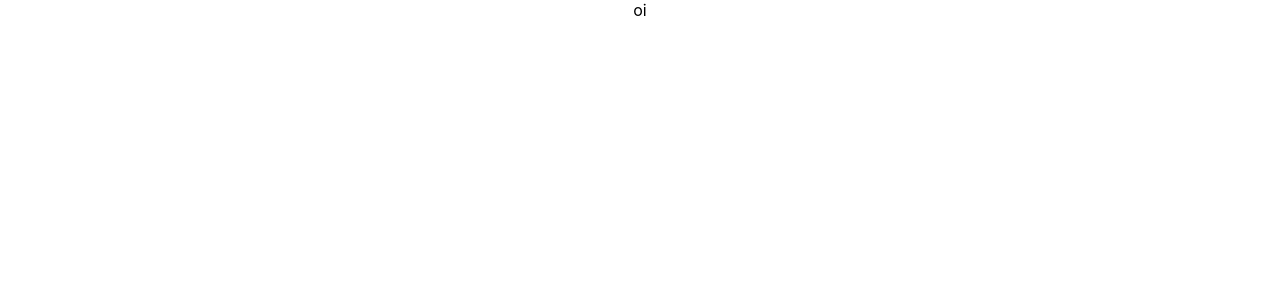
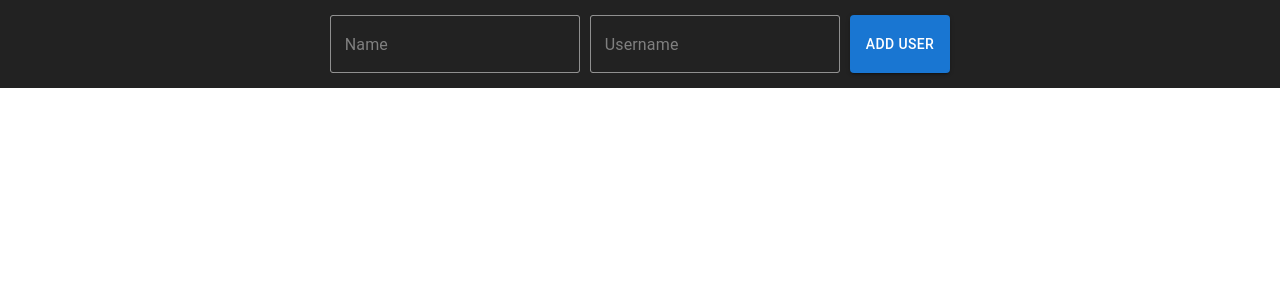
Before and after one commit to Jhessiny/crud-redux-toolkit, a React (Create React App) app: page / in a window 1280 px wide. Shown: the top 300 px of the page. Built offline with nearby package versions, Linux system fonts and the light colour scheme.

Commit message:
feat: add user form

```diff
--- a/src/App.css
+++ /dev/null
@@ -1,38 +0,0 @@
-.App {
-  text-align: center;
-}
-
-.App-logo {
-  height: 40vmin;
-  pointer-events: none;
-}
-
-@media (prefers-reduced-motion: no-preference) {
-  .App-logo {
-    animation: App-logo-spin infinite 20s linear;
-  }
-}
-
-.App-header {
-  background-color: #282c34;
-  min-height: 100vh;
-  display: flex;
-  flex-direction: column;
-  align-items: center;
-  justify-content: center;
-  font-size: calc(10px + 2vmin);
-  color: white;
-}
-
-.App-link {
-  color: #61dafb;
-}
-
-@keyframes App-logo-spin {
-  from {
-    transform: rotate(0deg);
-  }
-  to {
-    transform: rotate(360deg);
-  }
-}
--- a/src/App.js
+++ b/src/App.js
@@ -1,7 +1,12 @@
-import "./App.css";
+import { Box } from "@mui/material";
+import UserForm from "./components/user-form/user-form";
 
 function App() {
-  return <div className="App">oi</div>;
+  return (
+    <Box>
+      <UserForm />
+    </Box>
+  );
 }
 
 export default App;
--- /dev/null
+++ b/src/components/input/input.js
@@ -0,0 +1,19 @@
+import { TextField } from "@mui/material";
+
+import { styled } from "@mui/material/styles";
+
+const StyledTextField = styled(TextField)({
+  input: {
+    border: "1px solid #bbb",
+    borderRadius: "3px",
+    "&::placeholder": {
+      color: "#fff",
+    },
+  },
+});
+
+const TextInput = (props) => {
+  return <StyledTextField {...props} />;
+};
+
+export default TextInput;
--- /dev/null
+++ b/src/components/user-form/user-form.js
@@ -0,0 +1,25 @@
+import { Button, Box } from "@mui/material";
+import TextInput from "../input/input";
+
+const UserForm = () => {
+  return (
+    <Box
+      sx={{
+        background: "#222",
+        padding: "15px",
+        display: "flex",
+        justifyContent: "center",
+      }}
+    >
+      <form>
+        <Box sx={{ display: "flex", align: "center", gap: "10px" }}>
+          <TextInput name="name" placeholder="Name" />
+          <TextInput name="username" placeholder="Username" />
+          <Button variant="contained">Add User</Button>
+        </Box>
+      </form>
+    </Box>
+  );
+};
+
+export default UserForm;
--- a/src/index.css
+++ b/src/index.css
@@ -1,13 +1,10 @@
-body {
+* {
   margin: 0;
-  font-family: -apple-system, BlinkMacSystemFont, 'Segoe UI', 'Roboto', 'Oxygen',
-    'Ubuntu', 'Cantarell', 'Fira Sans', 'Droid Sans', 'Helvetica Neue',
-    sans-serif;
-  -webkit-font-smoothing: antialiased;
-  -moz-osx-font-smoothing: grayscale;
+  padding: 0;
+  box-sizing: border-box;
 }
 
 code {
-  font-family: source-code-pro, Menlo, Monaco, Consolas, 'Courier New',
+  font-family: source-code-pro, Menlo, Monaco, Consolas, "Courier New",
     monospace;
 }
```
Also changed, not shown: src/components/user-form.js (deleted, +0 -13 lines).
